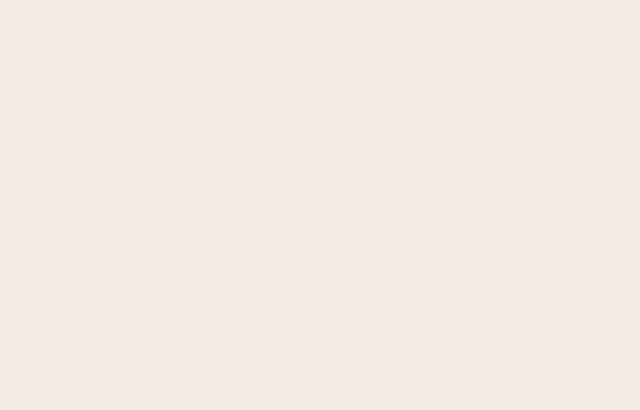
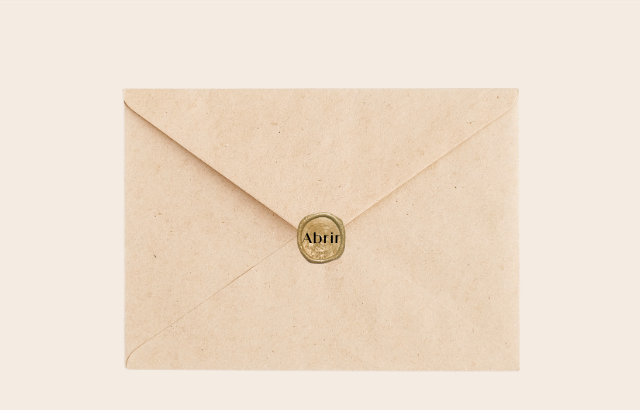
Before and after one commit to Duotech-Design/invitaciones, a React (Create React App) app: page /sobre in a window 1280 px wide. Before the commit this address had no page. Shown: the top 410 px of the page, without its empty margins (311-951 px from the left). Built offline with nearby package versions, Linux system fonts and the light colour scheme; a web font is replaced by a local one.

Commit message:
sobre y cambio iglesia a png

```diff
--- a/src/App.js
+++ b/src/App.js
@@ -8,6 +8,7 @@ import theme from './theme';
 import Inicio from './pages/inicio';
 import NewNavbar from './components/Navbar/NewNavbar';
 import LogIn from './components/LogIn/LogIn';
+import Sobre from './components/Sobre/Sobre';
 function App() {
   return (
     <Router>
@@ -18,6 +19,7 @@ function App() {
       <Route path="/inicio" element={<Inicio />} />
       <Route path='/logIn' element={<LogIn/>} />
       <Route path='/dashboard' element={<Dashboard/>} />
+      <Route path='/sobre' element={<Sobre/>} />
       </Routes>
     </ThemeProvider>
     </Router>
--- a/src/components/Inicio/Inicio.js
+++ b/src/components/Inicio/Inicio.js
@@ -82,7 +82,7 @@ const Inicio = () => {
           <Typography variant="h3">VIERNES</Typography>
           <Typography variant="h3">21 DE ABRIL 2024</Typography>
         </div>
-        <div style={{ borderLeft: "1px solid black", width: "50%" }}>
+        <div style={{ borderLeft: "0.5px solid #7D5730", width: "50%" }}>
           <Typography variant="h3">SAN LUIS POTOSÍ,</Typography>
           <Typography variant="h3">S.L.P.</Typography>
         </div>
--- a/src/components/Itinerario/Itinerario.js
+++ b/src/components/Itinerario/Itinerario.js
@@ -6,7 +6,7 @@ const styles = {
     //color: "D9D9D9",
     //height: "350px",
     //width: "100%",
-    background: `url("/img/ADfoto2.jpg")`,
+    background: `url("/img/fondoP.png")`,
 
     //backgroundSize: "100%",
     //backgroundRepeat: 'no-repeat',
@@ -150,8 +150,11 @@ const Itinerario = () => {
               justifyContent: "center",
               //alignItems: "center",
               height: "100%",
-              backgroundImage: "url('/img/fondo-textura.png')",
+              width:"100%",
+              backgroundRepeat:"no-repeat",
+              backgroundImage: "url('/img/fondoP.png')",
               padding: "0px 0px",
+
             }}
           >
             <Typography
--- /dev/null
+++ b/src/components/Sobre/Sobre.js
@@ -0,0 +1,31 @@
+import { Box, Typography } from "@mui/material";
+
+
+const styles = {
+  sobre: {
+    //position: "relative",
+    //textAlign: "center",
+    margin: "0px 0px",
+    maxWidth: "70%",
+    maxHeight: "70%",
+  },
+};
+
+function Sobre() {
+  return (
+    <Box
+      sx={{
+        display: "flex",
+        justifyContent: "center",
+        alignItems: "center",
+      }}
+    >
+      <img
+        src="/img/Sobre.png"
+        alt="Imagen de inicio" // Propiedad alt para describir la imagen
+        style={styles.sobre}
+      />
+    </Box>
+  );
+}
+export default Sobre;
```
Also changed, not shown: public/img/Sobre.png (added), public/img/fondoP.png (added).
